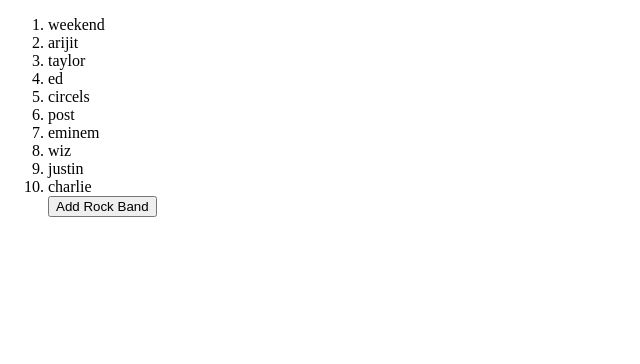
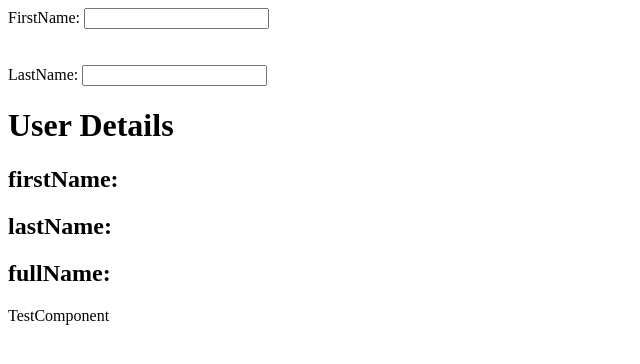
Before and after one commit to dibborah/removeRedundantState, a React (Vite) app: page / in a window 1280 px wide. Shown: the top 364 px of the page, without its empty margins (0-640 px from the left). Built offline with nearby package versions, Linux system fonts and the light colour scheme.

Commit message:
Donot change uncontrolled to controlled and vice-versa

```diff
--- a/src/App.jsx
+++ b/src/App.jsx
@@ -1,9 +1,9 @@
-import RockBandList from "./RockBandList";
+import UserForm from "./UserForm";
 
 const App = () => {
   return (
     <div>
-    <RockBandList />
+      <UserForm />
     </div>
   );
 };
```
Also changed, not shown: src/UserForm.jsx (+7 -5 lines).
